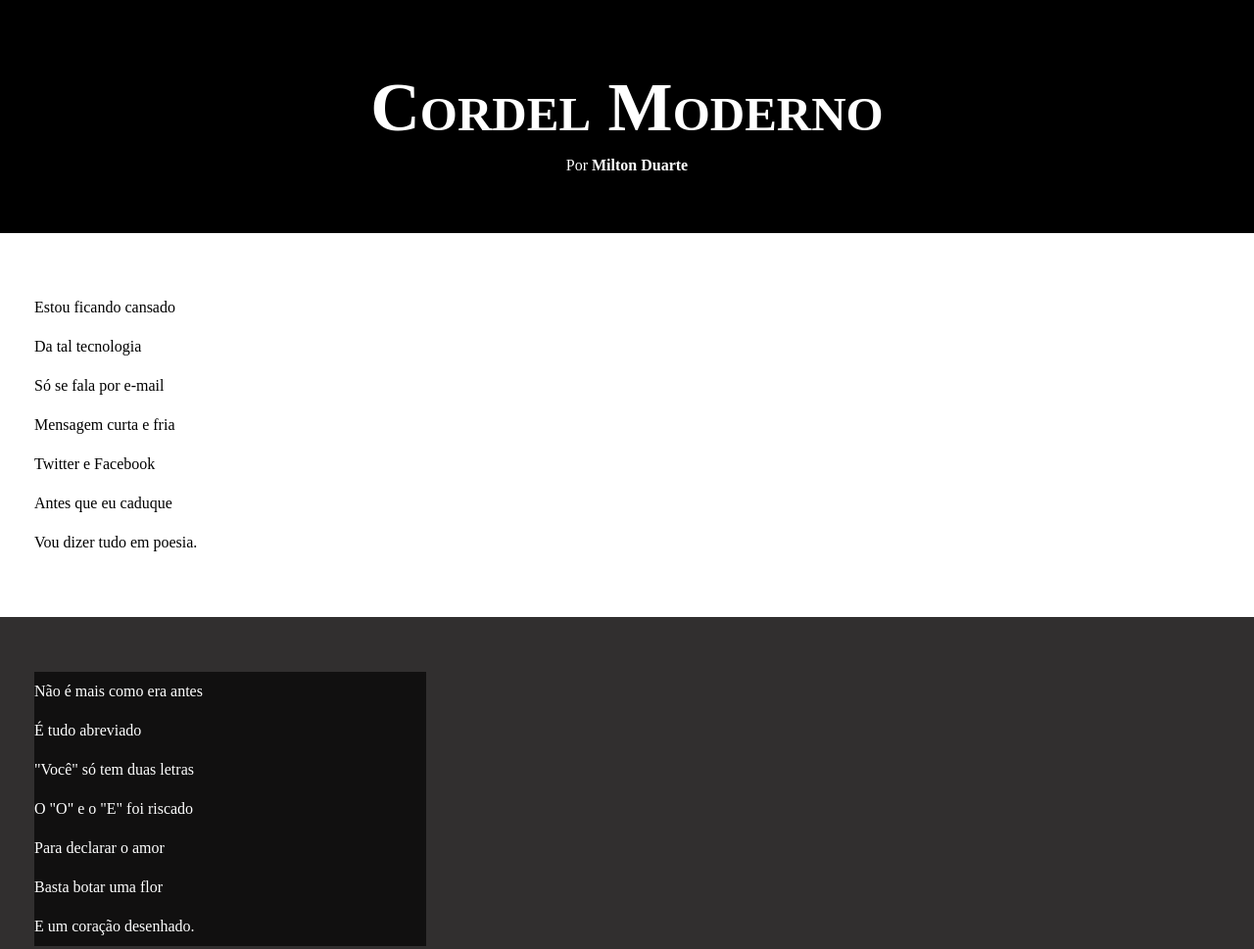
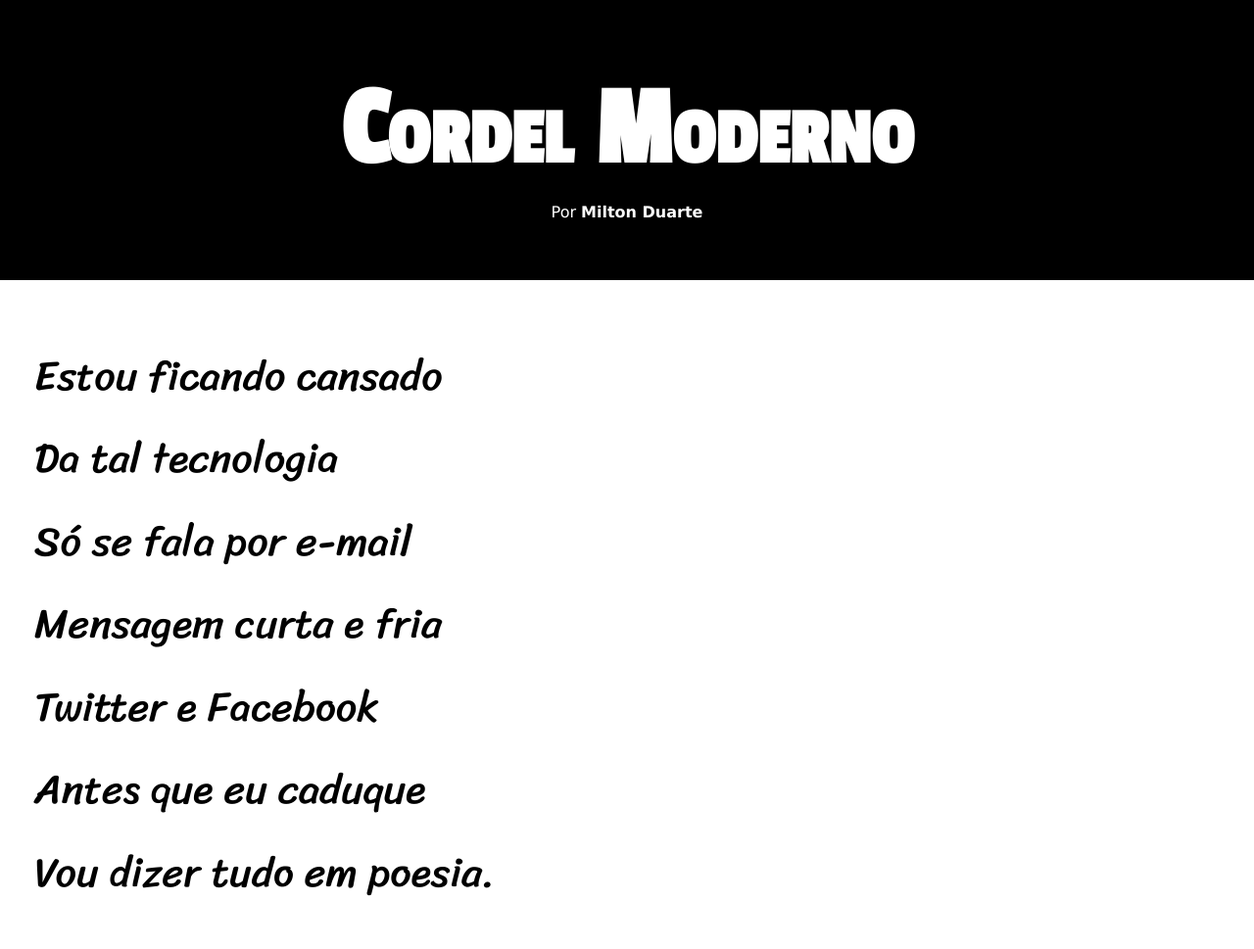
Before and after one commit to marcossneto/projeto-cordel, a plain HTML site: page index.html in a window 1280 px wide. Shown: the top 969 px of the page at 98% size. Drawn offline with Linux system fonts and the light colour scheme.

Commit message:
atualizações no css

```diff
--- a/style.css
+++ b/style.css
@@ -1,4 +1,13 @@
 @charset 'UTF-8';
+
+@import url('https://fonts.googleapis.com/css2?family=Passion+One&display=swap');
+@import url('https://fonts.googleapis.com/css2?family=Sriracha&display=swap');
+
+:root {
+    --font1: Verdana, Geneva, Tahoma, sans-serif;
+    --font2: "Passion One", cursive;
+    --font3: "Sriracha", cursive;
+}
 
 * {
     margin: 0px;
@@ -8,6 +17,7 @@
 html, body {
     min-height: 100vh;
     background-color: white;
+    font-family: var(--font1);
 }
 
 header {
@@ -17,9 +27,10 @@
 }
 
 header > h1 {
-    font-size: 70px;
+    font-size: 9vw;
     padding-top: 70px;
     font-variant: small-caps;
+    font-family: var(--font2);
 }
 
 header > nav {
@@ -39,9 +50,11 @@
 
 section {
     padding-left: 35px;
-    line-height: 2.5em;
+    line-height: 2em;
     padding-top: 7vh;
     padding-bottom: 7vh;
+    font-family: var(--font3);
+    font-size: 3.3vw;
 }
 
 .imagem {
@@ -50,7 +63,8 @@
 }
 
 .imagem > p {
-    width: 400px;
+    display: inline-block;
+    padding: 5px;
     background-color: rgba(0, 0, 0, 0.651);
 }
 
```
